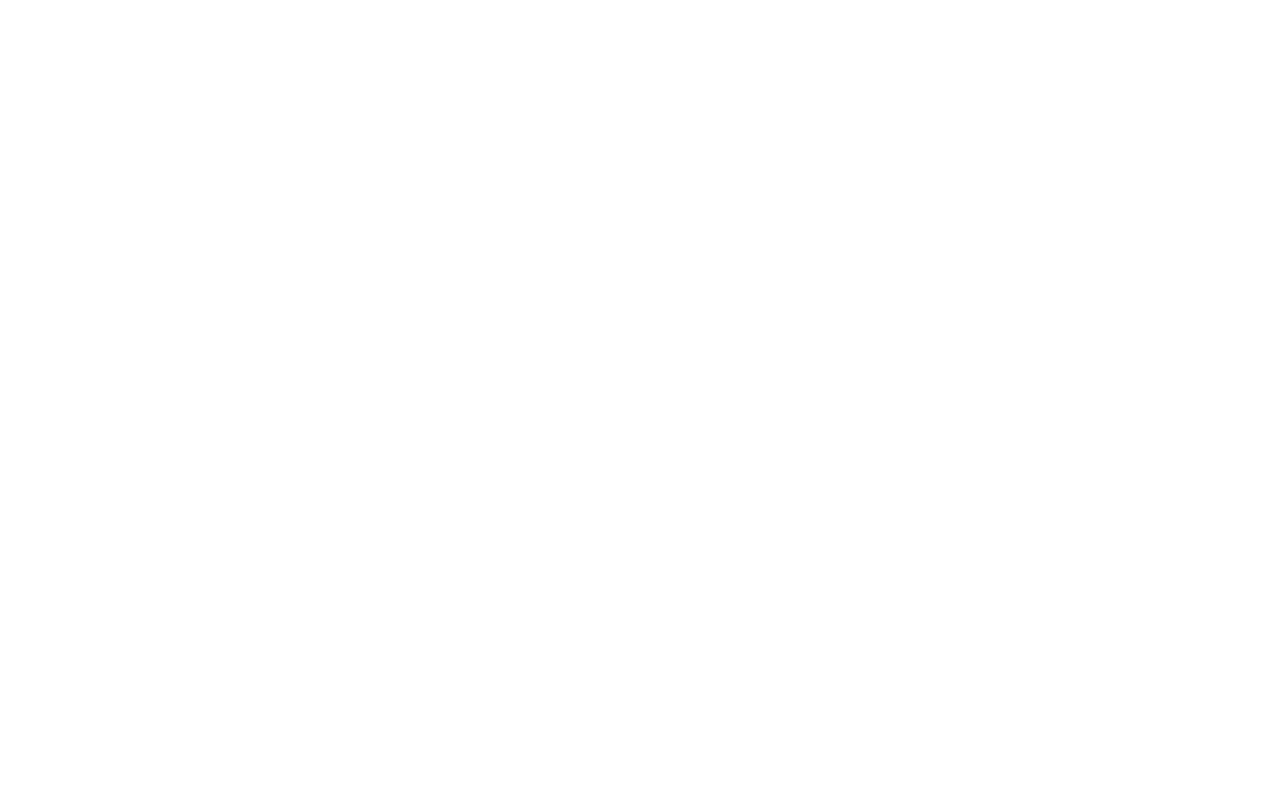
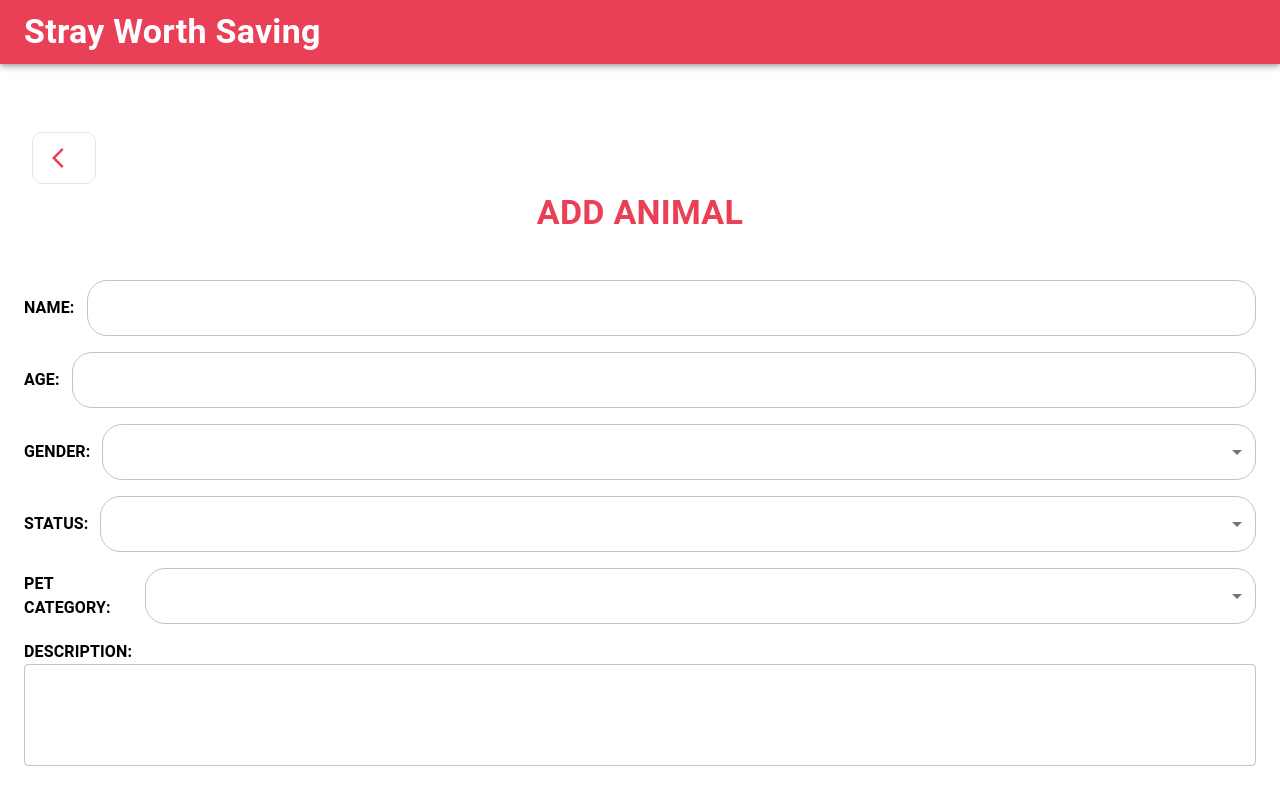
Before and after one commit to DropitupQwerty/reskyut-web-react, a React (Create React App) app: page /animallisting/addanimal in a window 1280 px wide. Before the commit this address had no page. Built offline with nearby package versions, Linux system fonts and the light colour scheme.

Commit message:
Add  add animal page form for animal listing

```diff
--- a/src/App.js
+++ b/src/App.js
@@ -8,6 +8,7 @@
 import Profile from './pages/profile';
 import AnimalListing from './pages/animal-listing';
 import AdopptionPage from './pages/adoption-page';
+import AddAnimal from './pages/animallisting/addanimal';
 
 import { BrowserRouter as Router, Routes, Route } from 'react-router-dom';
 
@@ -22,6 +23,11 @@
           <Route path="/animallisting" element={<AnimalListing />}></Route>
           <Route path="/adoptionpage" element={<AdopptionPage />}></Route>
 
+          {/* Animal Listing */}
+          <Route
+            path="/animallisting/addanimal"
+            element={<AddAnimal />}
+          ></Route>
         </Routes>
       </Router>
     </ThemeProvider>
--- /dev/null
+++ b/src/components/appBarLayout.js
@@ -0,0 +1,22 @@
+import { AppBar, Box, Toolbar, Typography } from '@mui/material';
+import React from 'react';
+
+export default function appBarLayout({ children }) {
+  return (
+    <Box>
+      {' '}
+      <AppBar position="fixed">
+        <Box sx={{ display: 'flex', alignItems: 'center' }}>
+          <Toolbar>
+            <Typography variant="h4" sx={{ fontWeight: '600' }}>
+              {'Stray Worth Saving'}
+            </Typography>
+          </Toolbar>
+        </Box>
+      </AppBar>
+      <Box component="main" sx={{ flexGrow: 1, p: 3, marginTop: '100px' }}>
+        {children}
+      </Box>
+    </Box>
+  );
+}
--- a/src/pages/animal-listing.js
+++ b/src/pages/animal-listing.js
@@ -2,9 +2,5 @@
 import ShelterAdminLayout from '../components/shelterAdminLayout';
 
 export default function AnimalListing() {
-  return (
-    <ShelterAdminLayout>
-      <div>AnimalListing</div>
-    </ShelterAdminLayout>
-  );
+  return <ShelterAdminLayout> animallisting</ShelterAdminLayout>;
 }
--- /dev/null
+++ b/src/pages/animallisting/addanimal.js
@@ -0,0 +1,182 @@
+import {
+  Button,
+  Typography,
+  Box,
+  IconButton,
+  FormControl,
+  OutlinedInput,
+  Input,
+  Grid,
+  Select,
+  MenuItem,
+  TextField,
+} from '@mui/material';
+import React from 'react';
+
+import global from '../../styles/global';
+import ArrowBackIosIcon from '@mui/icons-material/ArrowBackIos';
+import { Link } from 'react-router-dom';
+import AppBarLayout from '../../components/appBarLayout';
+
+export default function AddAnimal() {
+  const [gender, setGender] = React.useState('');
+  const [status, setStatus] = React.useState('');
+  const [category, setCategory] = React.useState('');
+
+  const style = {
+    button: {
+      width: '52px',
+      height: '52px',
+      borderRadius: '10px',
+      border: '1px solid #E8E6EA',
+      m: 1,
+    },
+  };
+
+  const genderHandleChange = (event) => {
+    setGender(event.target.value);
+  };
+  const statusHandleChange = (event) => {
+    setStatus(event.target.value);
+  };
+  const categoryHandleChange = (event) => {
+    setCategory(event.target.value);
+  };
+
+  return (
+    <AppBarLayout>
+      <Box>
+        <Box>
+          <Button
+            elevation={3}
+            variant="outlined"
+            color="primary"
+            sx={style.button}
+            component={Link}
+            to="/animallisting "
+            selected={window.location.pathname.includes('/animallisting')}
+          >
+            <ArrowBackIosIcon />
+          </Button>
+          <Typography
+            variant="h4"
+            sx={{ textAlign: 'center', ...global.textHeader }}
+          >
+            ADD ANIMAL
+          </Typography>
+        </Box>
+
+        <Grid
+          container
+          spacing={2}
+          direction="column"
+          sx={{ marginTop: '30px' }}
+        >
+          <Grid
+            item
+            sx={{
+              display: 'flex',
+              justifyContent: 'center',
+              alignItems: 'center',
+            }}
+          >
+            <Typography sx={{ marginRight: '12px', fontWeight: 'bold' }}>
+              NAME:
+            </Typography>
+            <FormControl fullWidth>
+              <OutlinedInput sx={{ borderRadius: '20px' }} />
+            </FormControl>
+          </Grid>
+          <Grid
+            item
+            sx={{
+              display: 'flex',
+              justifyContent: 'center',
+              alignItems: 'center',
+            }}
+          >
+            <Typography sx={{ marginRight: '12px', fontWeight: 'bold' }}>
+              AGE:
+            </Typography>
+            <FormControl fullWidth>
+              <OutlinedInput sx={{ borderRadius: '20px' }} />
+            </FormControl>
+          </Grid>
+          <Grid
+            item
+            sx={{
+              display: 'flex',
+              justifyContent: 'center',
+              alignItems: 'center',
+            }}
+          >
+            <Typography sx={{ marginRight: '12px', fontWeight: 'bold' }}>
+              GENDER:
+            </Typography>
+            <FormControl fullWidth>
+              <Select
+                value={gender}
+                onChange={genderHandleChange}
+                sx={{ borderRadius: '20px' }}
+              >
+                <MenuItem value={'Male'}>Male</MenuItem>
+                <MenuItem value={'Female'}>Female</MenuItem>
+              </Select>
+            </FormControl>
+          </Grid>
+          <Grid
+            item
+            sx={{
+              display: 'flex',
+              justifyContent: 'center',
+              alignItems: 'center',
+            }}
+          >
+            <Typography sx={{ marginRight: '12px', fontWeight: 'bold' }}>
+              STATUS:
+            </Typography>
+            <FormControl fullWidth>
+              <Select
+                value={status}
+                onChange={statusHandleChange}
+                sx={{ borderRadius: '20px' }}
+              >
+                <MenuItem value={'unlisted'}>Unlisted</MenuItem>
+                <MenuItem value={'listed'}>Listed</MenuItem>
+              </Select>
+            </FormControl>
+          </Grid>
+          <Grid
+            item
+            sx={{
+              display: 'flex',
+              justifyContent: 'center',
+              alignItems: 'center',
+            }}
+          >
+            <Typography sx={{ marginRight: '12px', fontWeight: 'bold' }}>
+              PET CATEGORY:
+            </Typography>
+            <FormControl fullWidth>
+              <Select
+                value={category}
+                onChange={categoryHandleChange}
+                sx={{ borderRadius: '20px' }}
+              >
+                <MenuItem value={'Dog'}>Dog</MenuItem>
+                <MenuItem value={'Cat'}>Cat</MenuItem>
+                <MenuItem value={'Dinosaur'}>Dinosaur</MenuItem>
+              </Select>
+            </FormControl>
+          </Grid>
+          <Grid item>
+            <Typography sx={{ marginRight: '12px', fontWeight: 'bold' }}>
+              DESCRIPTION:
+            </Typography>
+            <TextField multiline rows={3} fullWidth />
+          </Grid>
+        </Grid>
+      </Box>
+    </AppBarLayout>
+  );
+}
--- a/src/pages/profile.js
+++ b/src/pages/profile.js
@@ -1,4 +1,5 @@
 import {
+  Box,
   Avatar,
   Button,
   Grid,
@@ -26,7 +27,6 @@
 import global from '../styles/global';
 import ShelterAdminLayout from '../components/shelterAdminLayout';
 import { deepOrange } from '@mui/material/colors';
-import { Box } from '@mui/system';
 
 export default function Profile() {
   const [open, setOpen] = React.useState(false);
@@ -36,6 +36,7 @@
   const [values, setValues] = React.useState({
     amount: '',
     password: '',
+    oldPassword: '',
     weight: '',
     weightRange: '',
     showPassword: false,
--- a/src/styles/global.js
+++ b/src/styles/global.js
@@ -33,5 +33,9 @@
     height: ' 51px',
     width: ' 173px',
   },
+  textHeader: {
+    color: '#E94057',
+    fontWeight: 'bold',
+  },
 };
 export default global;
```
